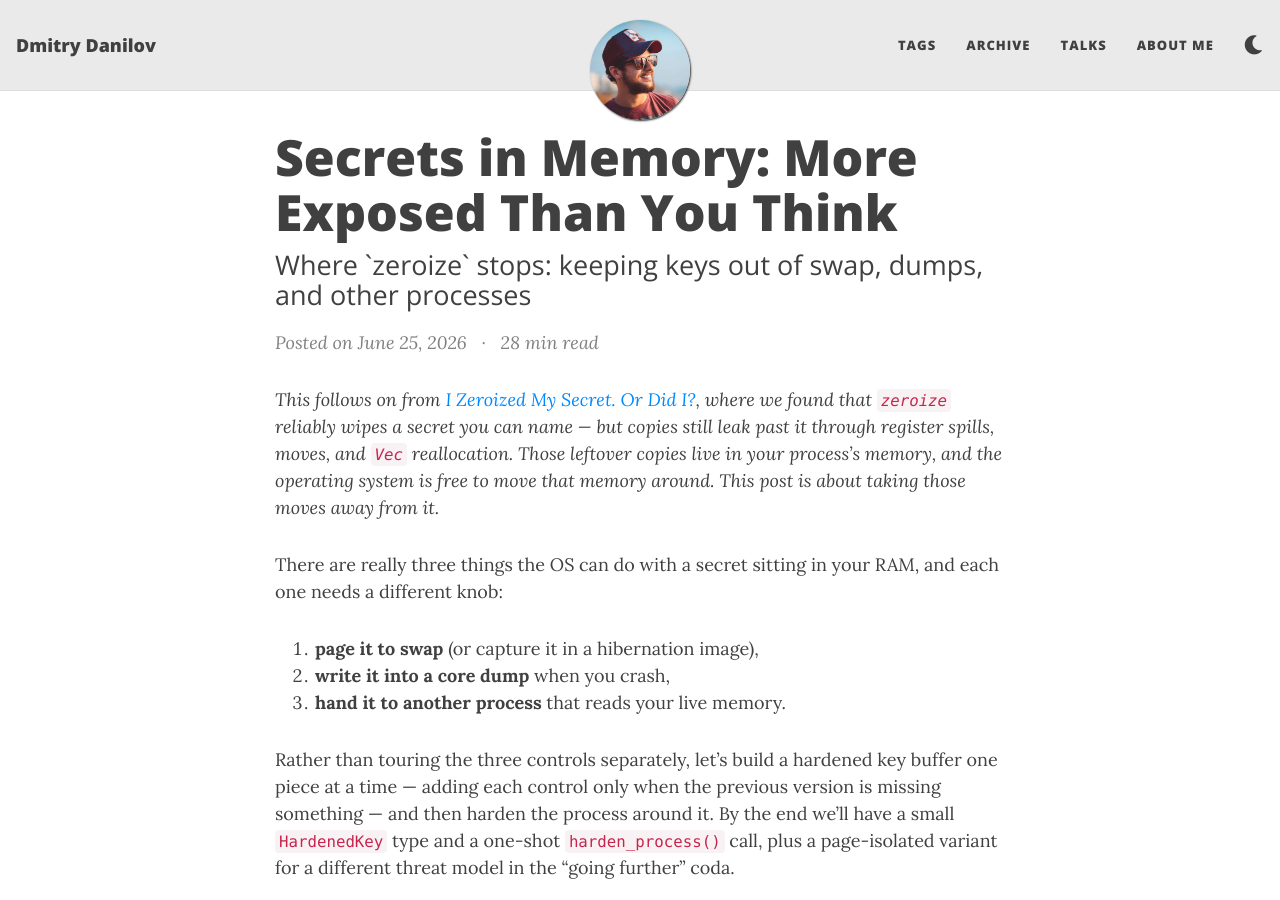
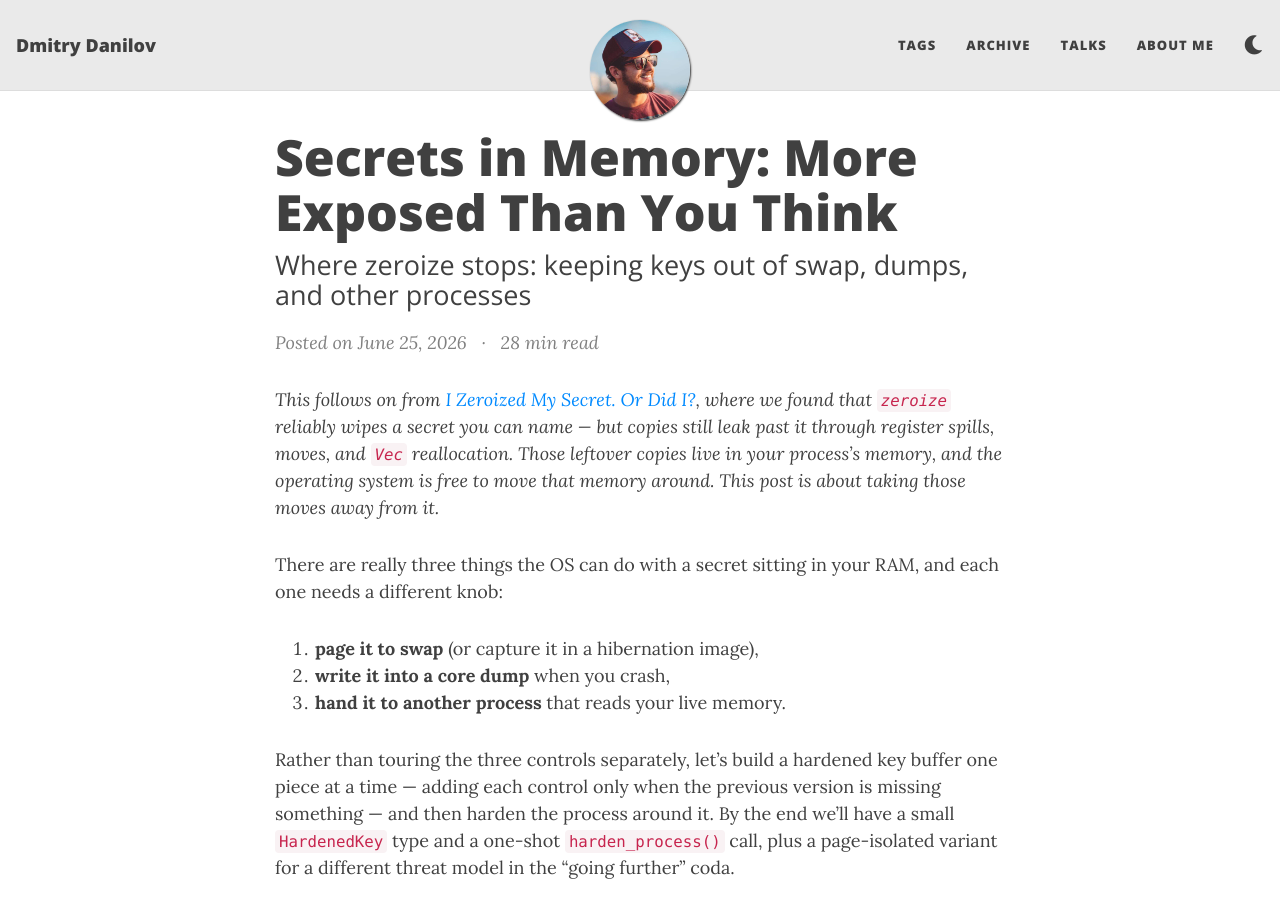
Before and after one commit to f-squirrel/f-squirrel.github.io, a Jekyll site: the page built from _posts/2026-06-25-zeroize-os-hardening.md, in a window 1280 px wide and 900 px high. Built offline with Jekyll 4.4.1, drawn with Linux system fonts in a browser that asks for light colours; nearby versions of some CDN libraries.

Commit message:
chore: remove backticks

```diff
--- a/_posts/2026-06-25-zeroize-os-hardening.md
+++ b/_posts/2026-06-25-zeroize-os-hardening.md
@@ -1,6 +1,6 @@
 ---
 title: "Secrets in Memory: More Exposed Than You Think"
-subtitle: "Where `zeroize` stops: keeping keys out of swap, dumps, and other processes"
+subtitle: "Where zeroize stops: keeping keys out of swap, dumps, and other processes"
 published: true
 permalink: "/zeroize-os-hardening"
 tags: [rust, security, cryptography, zeroize, linux]
```
